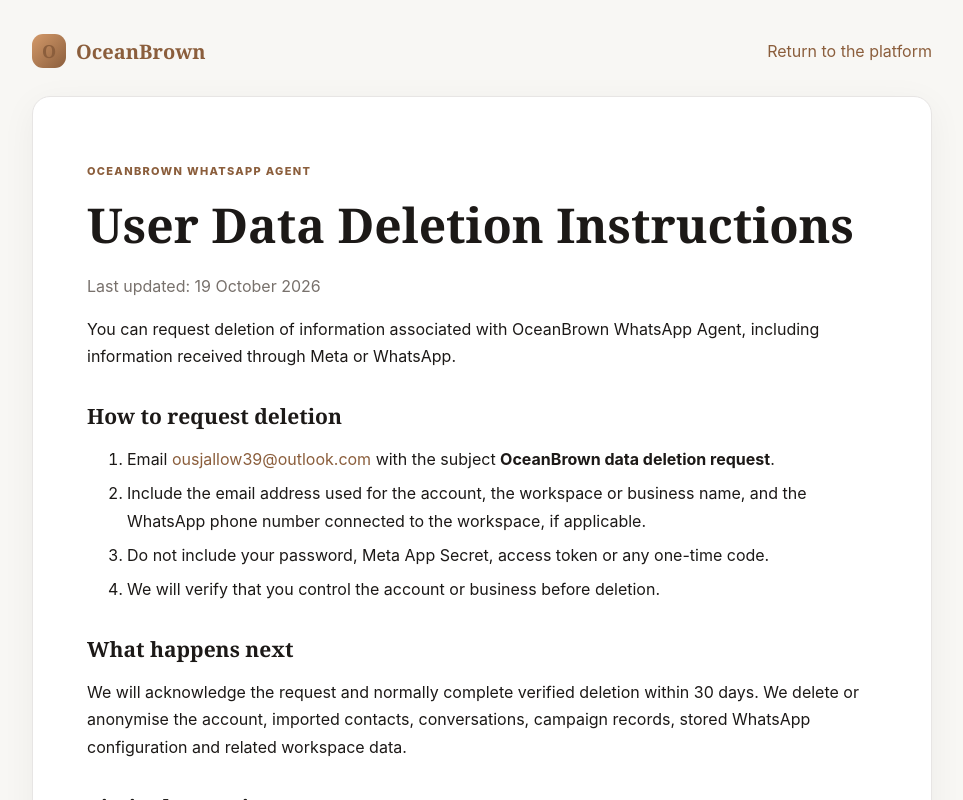
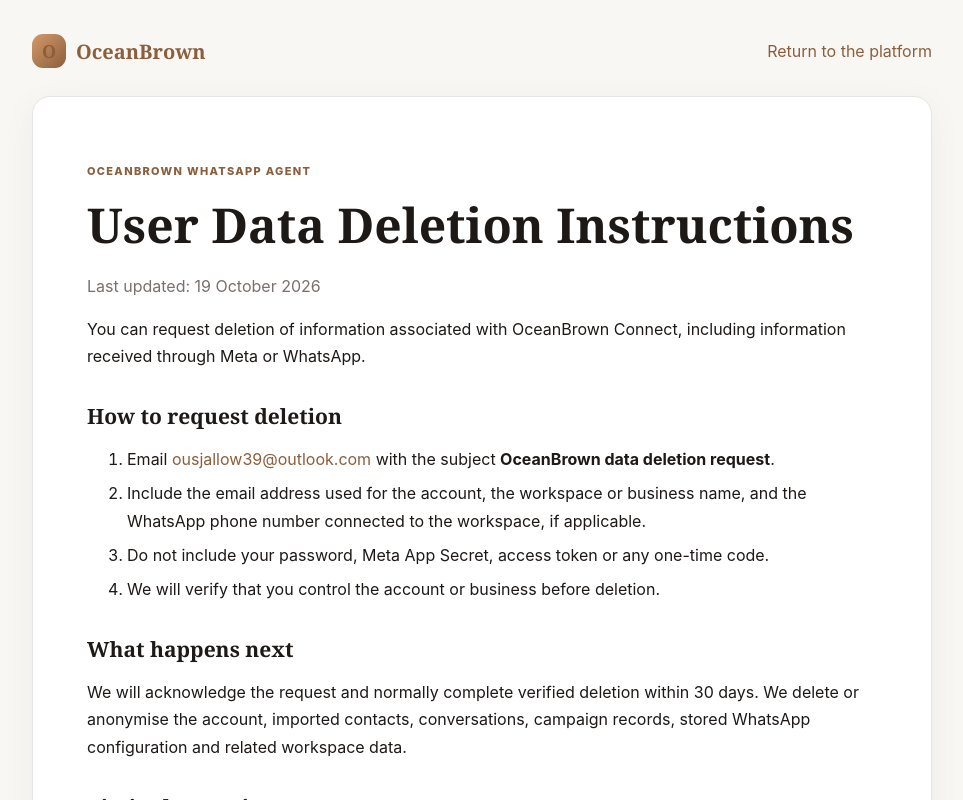
Before and after one commit to Ous39/whatsapp-chatbot, a Next.js app in the folder apps/web/: page /data-deletion in a window 1280 px wide. Shown: the top 800 px of the page, without its empty margins (158-1121 px from the left). Built offline with nearby package versions, Linux system fonts and the light colour scheme.

Commit message:
Rename product to OceanBrown Connect

```diff
--- a/apps/web/app/data-deletion/page.tsx
+++ b/apps/web/app/data-deletion/page.tsx
@@ -1,10 +1,10 @@
 import { LegalPage } from "../../components/LegalPage";
 
-export const metadata = { title: "User Data Deletion | OceanBrown WhatsApp Agent" };
+export const metadata = { title: "User Data Deletion | OceanBrown Connect" };
 
 export default function DataDeletion() {
   return <LegalPage title="User Data Deletion Instructions" updated="19 October 2026">
-    <p>You can request deletion of information associated with OceanBrown WhatsApp Agent, including information received through Meta or WhatsApp.</p>
+    <p>You can request deletion of information associated with OceanBrown Connect, including information received through Meta or WhatsApp.</p>
 
     <h2>How to request deletion</h2>
     <ol>
```
